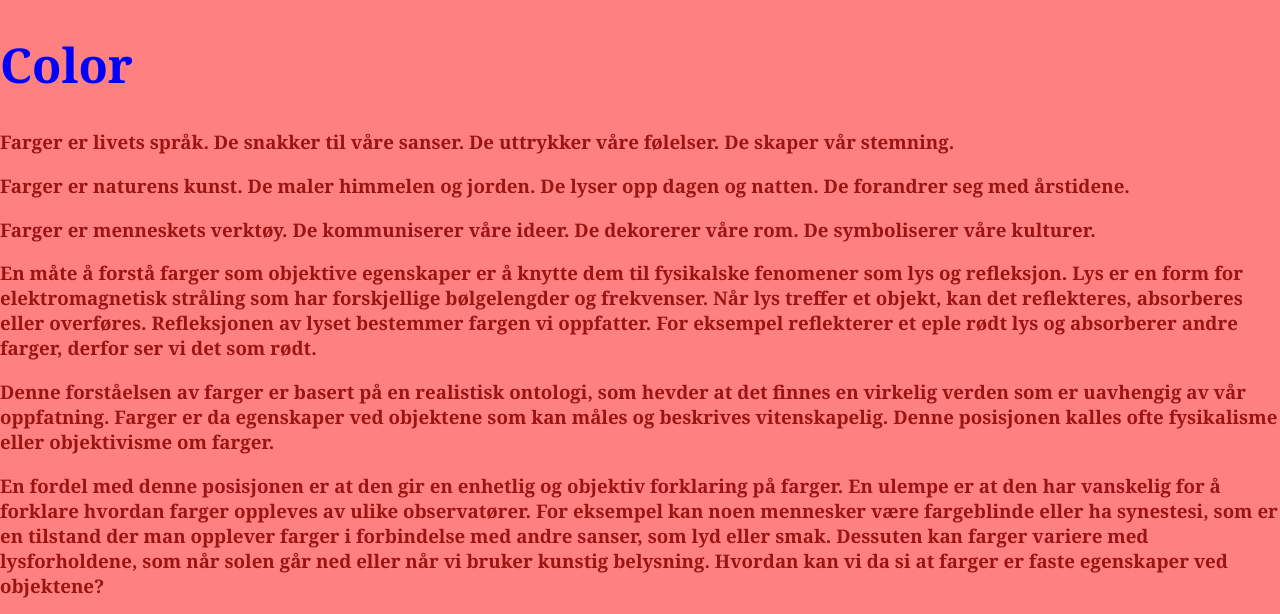
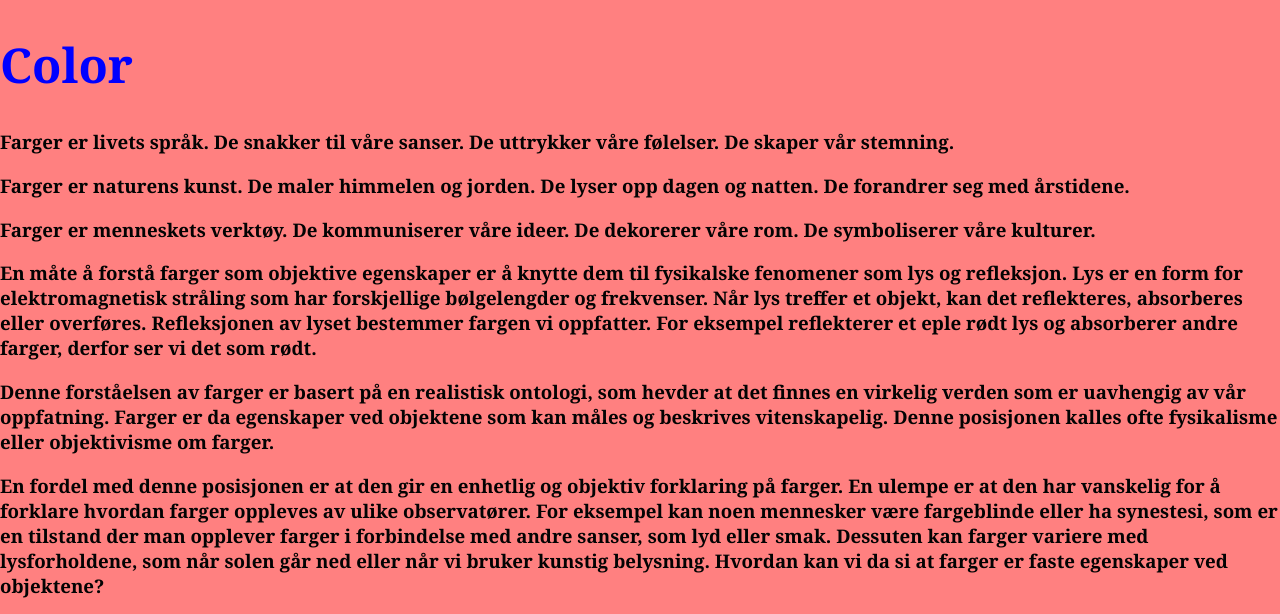
Before and after one commit to OJKoteng/CSS-Prosjekt-nr-1, a plain HTML site: page index.html in a window 1280 px wide. Shown: the top 614 px of the page. Drawn offline with Linux system fonts and the light colour scheme.

Commit message:
Endring av farge

```diff
--- a/styles.css
+++ b/styles.css
@@ -5,7 +5,7 @@
 body {
   margin: 0;
   font-family: Georgia, serif;
-  color: rgb(155, 20, 20);
+  color: rgb(3, 3, 3);
   background-color: rgb(255, 128, 128);
 }
 
```
